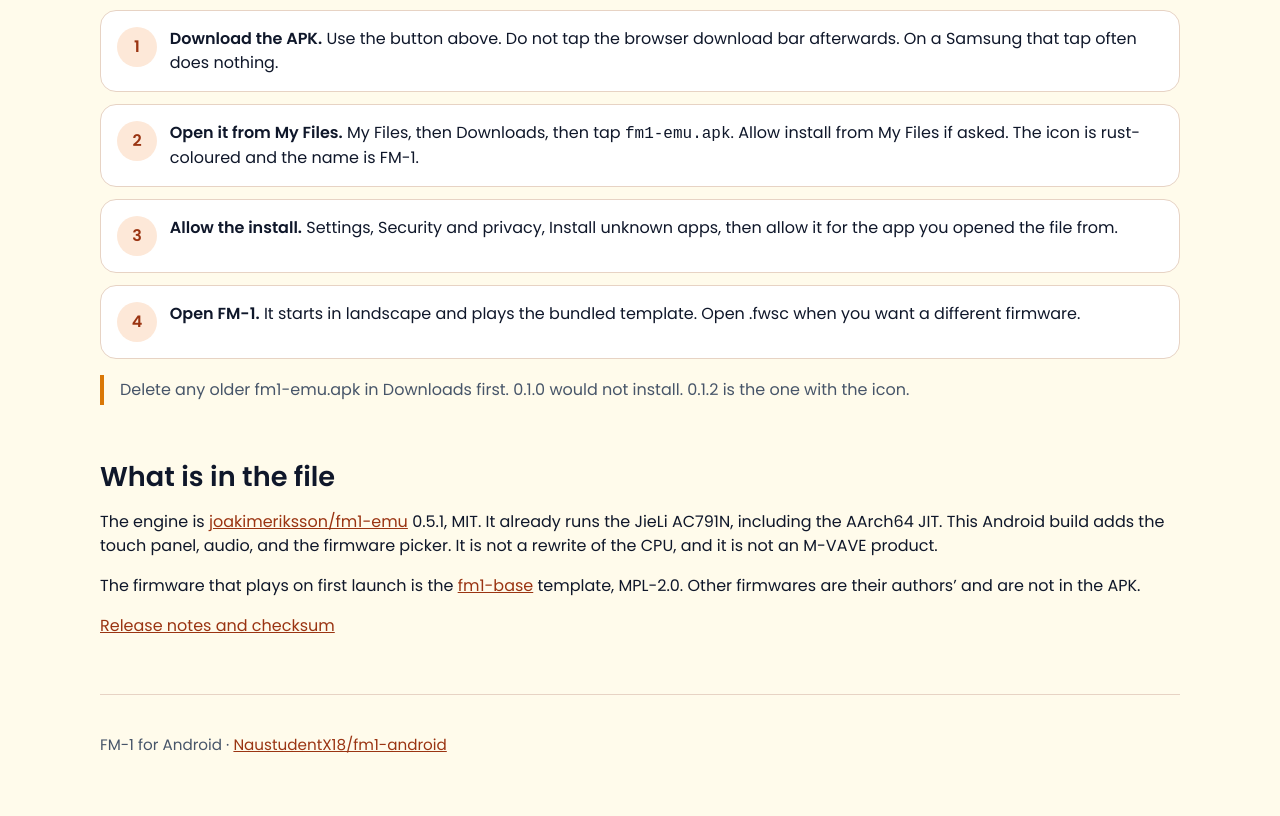
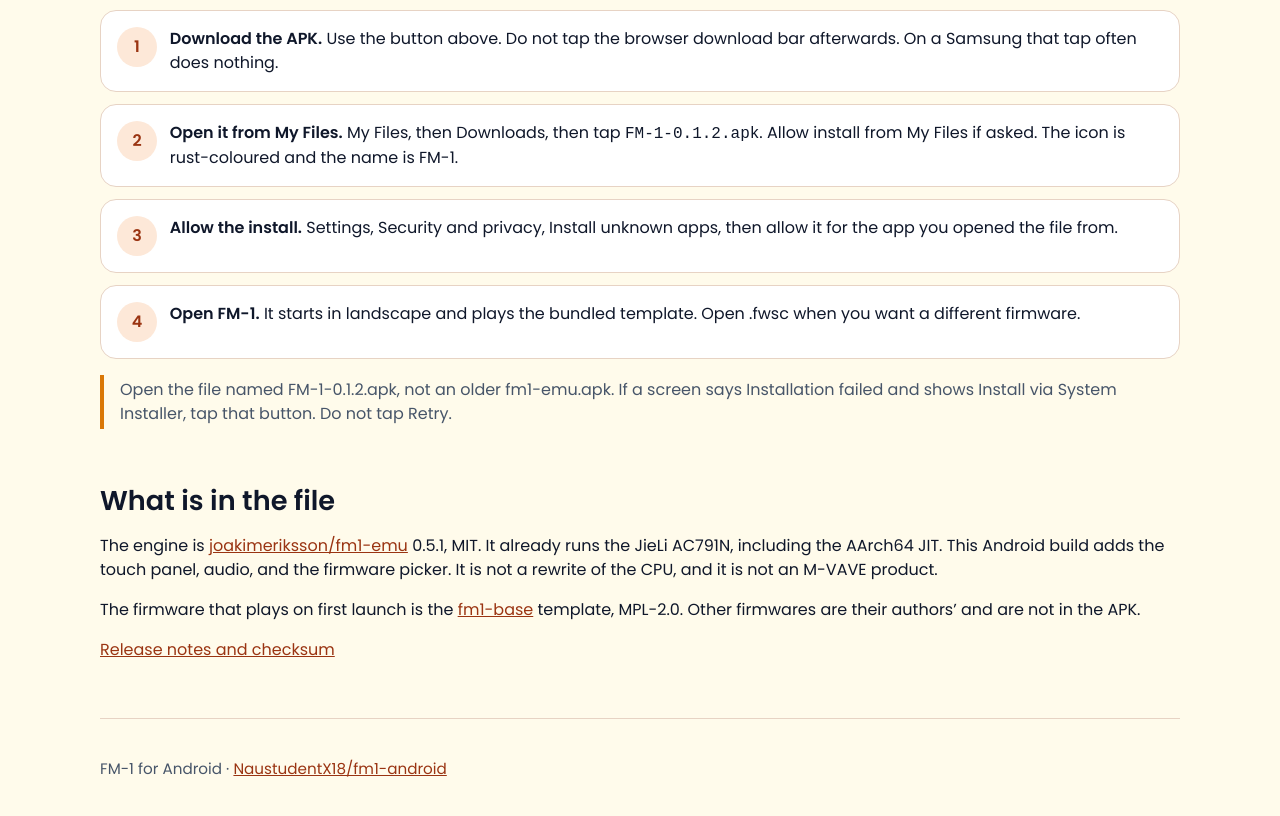
Before and after one commit to NaustudentX18/fm1-android, a plain HTML site: page index.html in a window 1280 px wide. Shown: the part 1361-2177 px from the top of the page. Drawn offline with Linux system fonts and the light colour scheme.

Commit message:
Offer a versioned APK name so the old download is not opened again.

```diff
--- a/index.html
+++ b/index.html
@@ -193,7 +193,7 @@
   <div class="wrap">
     <header>
       <a class="brand" href="#top">FM-1 <span>Android</span></a>
-      <a class="btn" href="fm1-emu.apk">Download APK</a>
+      <a class="btn" href="FM-1-0.1.2.apk">Download APK</a>
     </header>
 
     <main id="top">
@@ -202,7 +202,7 @@
           <h1>The pocket FM synth, on the phone.</h1>
           <p class="lede">A native arm64 build of the FM-1 emulator. The touch panel, the screen, and the audio are the synth. Load any firmware package the real unit would take.</p>
           <div class="actions" id="download">
-            <a class="btn" href="fm1-emu.apk">
+            <a class="btn" href="FM-1-0.1.2.apk">
               <svg class="icon" viewBox="0 0 24 24" aria-hidden="true" fill="none" stroke="currentColor" stroke-width="2" stroke-linecap="round" stroke-linejoin="round"><path d="M12 3v12"/><path d="m7 11 5 5 5-5"/><path d="M4 21h16"/></svg>
               Download fm1-emu.apk
             </a>
@@ -311,11 +311,11 @@
         <h2>Install on a Samsung</h2>
         <ol class="steps">
           <li><div><strong>Download the APK.</strong> Use the button above. Do not tap the browser download bar afterwards. On a Samsung that tap often does nothing.</div></li>
-          <li><div><strong>Open it from My Files.</strong> My Files, then Downloads, then tap <code>fm1-emu.apk</code>. Allow install from My Files if asked. The icon is rust-coloured and the name is FM-1.</div></li>
+          <li><div><strong>Open it from My Files.</strong> My Files, then Downloads, then tap <code>FM-1-0.1.2.apk</code>. Allow install from My Files if asked. The icon is rust-coloured and the name is FM-1.</div></li>
           <li><div><strong>Allow the install.</strong> Settings, Security and privacy, Install unknown apps, then allow it for the app you opened the file from.</div></li>
           <li><div><strong>Open FM-1.</strong> It starts in landscape and plays the bundled template. Open .fwsc when you want a different firmware.</div></li>
         </ol>
-        <p class="note">Delete any older fm1-emu.apk in Downloads first. 0.1.0 would not install. 0.1.2 is the one with the icon.</p>
+        <p class="note">Open the file named FM-1-0.1.2.apk, not an older fm1-emu.apk. If a screen says Installation failed and shows Install via System Installer, tap that button. Do not tap Retry.</p>
       </section>
 
       <section>
```
Also changed, not shown: 2 other files.
